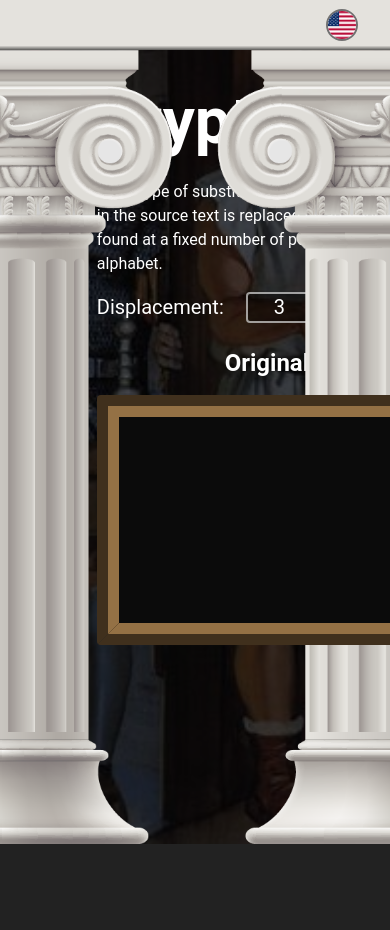
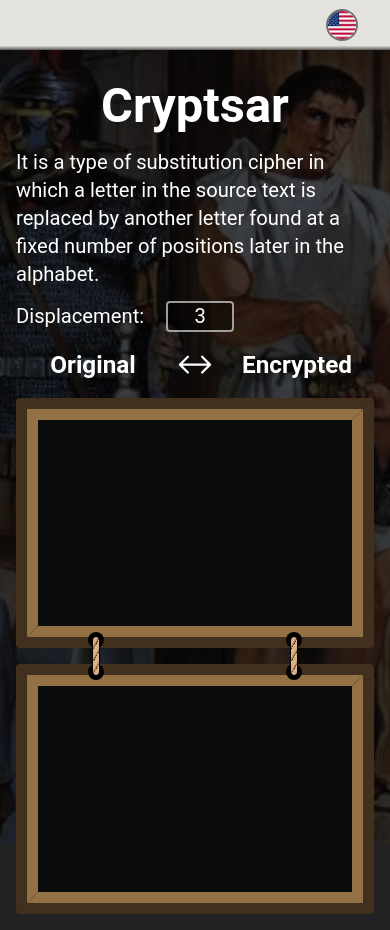
Before and after one commit to Martiks38/cryptsar, a React (Vite) app: page / in a window 390 px wide. Before the commit the page ends 844 px from the top, so only its background shows below. Built offline with nearby package versions, Linux system fonts and the light colour scheme.

Commit message:
styles: hacer diseño movil, tablet y 4k

```diff
--- a/src/App.tsx
+++ b/src/App.tsx
@@ -64,6 +64,7 @@ export default function HomePage() {
         <img src='/column.png' alt='' className='column column_left' />
         <img src='/column.png' alt='' className='column column_right' />
         <div className='containerWidth'>
+          <div className='description'>
             <p id='introduction' className='introduction'>
               {intro}
             </p>
@@ -73,12 +74,14 @@ export default function HomePage() {
                 type='number'
                 name='displacement'
                 id='displacement'
+                className='displacement__input'
                 placeholder='3'
                 min='0'
                 max='27'
                 onChange={changeDisplacement}
                 value={displacementValue}
               />
+            </div>
           </div>
           <Cipher
             displacementValue={displacementValue}
--- a/src/style.css
+++ b/src/style.css
@@ -1,6 +1,6 @@
 :root {
   --max-w-page: 90rem;
-  --max-w-container: 50rem;
+  --max-w-container: 40rem;
   --header-height: 3.125rem;
   --bg-column: #e4e2dd;
   --bg-column-shadow: #000;
@@ -12,7 +12,7 @@
 
 body,
 html {
-  height: 100vh;
+  min-height: 100vh;
   background-color: #222;
   color: #fff;
   font-family: Bookman Old Style, Roboto, Oxygen, 'Open Sans', 'Helvetica Neue', sans-serif;
@@ -20,6 +20,7 @@ html {
 
 .displacement {
   font-size: 1.25rem;
+  font-size: clamp(1.25rem, 1.1rem + 0.6667vw, 1.5rem);
   line-height: 1.75rem;
 }
 
@@ -27,13 +28,13 @@ html {
   margin-right: 1.375rem;
 }
 
-input[type='number'] {
+.displacement__input {
   padding: 0.1em 0;
   width: 6ch;
   background-color: rgb(0 0 0 / 0.4);
+  color: #fff;
   border: solid 2px rgb(255 255 255 / 0.6);
   border-radius: 0.25rem;
-  color: #fff;
   text-align: center;
 }
 
@@ -97,29 +98,31 @@ input[type='number']::-webkit-outer-spin-button {
   position: relative;
   display: flex;
   flex-direction: column;
-  padding: 2.5rem 6.05rem 1.4rem;
+  padding: 2rem 1rem 1rem;
   width: 100%;
-  height: calc(100vh - var(--header-height));
-  overflow: hidden;
+  min-height: calc(100vh - var(--header-height));
+  overflow-x: hidden;
 }
 
 .mainContent__title {
-  margin-top: 0;
-  margin-bottom: 0.4em;
+  margin-top: 0em;
+  margin-bottom: 0.35em;
   text-align: center;
-  font-size: 4rem;
+  font-size: 3rem;
+  font-size: clamp(3rem, 2.4rem + 2.6667vw, 4rem);
   font-weight: 600;
   line-height: 1;
 }
 
 .column {
-  --translate-x: 50%;
+  --translate-x: 65%;
 
   position: absolute;
   top: 0;
+  display: none;
   width: auto;
   height: calc(100vh - var(--header-height));
-  object-fit: cover;
+  object-fit: contain;
 }
 
 .column_left {
@@ -129,11 +132,11 @@ input[type='number']::-webkit-outer-spin-button {
 
 .column_right {
   right: 0;
-  transform: translateX(50%);
+  transform: translateX(var(--translate-x));
 }
 
 .heroImage {
-  position: absolute;
+  position: fixed;
   top: 0;
   left: 0;
   right: 0;
@@ -155,27 +158,33 @@ input[type='number']::-webkit-outer-spin-button {
 }
 
 .introduction {
+  margin-top: 0;
+  margin-bottom: 0.8rem;
   max-width: 40ch;
   width: 100%;
-  font-size: 1rem;
-  line-height: 1.5rem;
+  font-size: 1.25rem;
+  font-size: clamp(1.25rem, 1.1rem + 0.6667vw, 1.5rem);
+  line-height: 1.75rem;
 }
 
 /* Clipboard */
 .clipboardContainer {
+  --position-hole: 20%;
+  --translate: var(--position-hole);
+
   display: flex;
-  flex-direction: row;
+  flex-direction: column;
   gap: 1em;
   justify-content: center;
   align-items: center;
 }
 
 .clipboardContainer.clipboardContainer_reverse {
-  flex-direction: row-reverse;
+  flex-direction: column-reverse;
+  --translate: calc(-1 * var(--position-hole));
 }
 
 .clipboardContainer > div {
-  --position-hole: 20%;
   --size-hole: 1rem;
 
   position: relative;
@@ -196,44 +205,48 @@ input[type='number']::-webkit-outer-spin-button {
   z-index: 1;
 }
 
-.clipboardContainer > div:nth-child(2)::before,
+.clipboardContainer > div:first-child::after,
 .clipboardContainer > div:nth-child(2)::after {
-  left: calc(0.7rem - var(--size-hole) / 2);
-}
-
-.clipboardContainer > div:first-child::before,
-.clipboardContainer > div:first-child::after {
-  right: calc(0.7rem - var(--size-hole) / 2);
-}
-
-.clipboardContainer.clipboardContainer_reverse > div:nth-child(2)::before,
-.clipboardContainer.clipboardContainer_reverse > div:nth-child(2)::after {
-  left: auto;
-  right: calc(0.7rem - var(--size-hole) / 2);
-}
-
-.clipboardContainer.clipboardContainer_reverse > div:first-child::before,
-.clipboardContainer.clipboardContainer_reverse > div:first-child::after {
-  left: calc(0.7rem - var(--size-hole) / 2);
-  right: auto;
+  right: var(--position-hole);
 }
 
 .clipboardContainer > div:first-child::before,
 .clipboardContainer > div:nth-child(2)::before {
-  top: var(--position-hole);
+  left: var(--position-hole);
 }
 
 .clipboardContainer > div:first-child::after,
-.clipboardContainer > div:nth-child(2)::after {
-  bottom: var(--position-hole);
+.clipboardContainer > div:first-child::before {
+  bottom: 0;
+}
+
+.clipboardContainer > div:nth-child(2)::after,
+.clipboardContainer > div:nth-child(2)::before {
+  top: 0;
+}
+
+.clipboardContainer.clipboardContainer_reverse > div:first-child::after,
+.clipboardContainer.clipboardContainer_reverse > div:first-child::before {
+  top: 0;
+  bottom: auto;
+}
+
+.clipboardContainer.clipboardContainer_reverse > div:nth-child(2)::after,
+.clipboardContainer.clipboardContainer_reverse > div:nth-child(2)::before {
+  top: auto;
+  bottom: 0;
 }
 
 .clipboard {
   position: relative;
   padding: 0.85em;
   height: inherit;
+  width: 100%;
+  background-color: #0b0b0b;
+  font-size: 1rem;
+  font-size: clamp(1rem, 0.7rem + 1.3333vw, 1.5rem);
+  line-height: 1.5rem;
   color: rgb(255 255 255 / 0.85);
-  background-color: #0b0b0b;
   border-width: 1.4rem;
   border-color: #947145;
   border-style: groove ridge ridge groove;
@@ -246,12 +259,13 @@ input[type='number']::-webkit-outer-spin-button {
   display: flex;
   flex-direction: column;
   max-width: var(--max-w-container);
-  max-height: 480px;
+  width: 100%;
   margin: 0 auto;
 }
 
-.containerWidth > p {
-  margin-top: 0;
+.description {
+  margin: 0 auto;
+  width: fit-content;
 }
 
 .containerWidth > section {
@@ -260,7 +274,8 @@ input[type='number']::-webkit-outer-spin-button {
 
 .rope {
   --rope-height: 0.5rem;
-  --translateX: 70%;
+  --translate-rope: calc(100% + 0.375rem);
+  --rotate-rope: rotate(90deg);
 
   position: absolute;
   margin: 0 auto;
@@ -281,29 +296,33 @@ input[type='number']::-webkit-outer-spin-button {
 }
 
 .rope.rope_reverse {
-  --translateX: -70%;
+  --rotate-rope: rotate(-90deg);
 }
 
 .rope.rope__top {
-  top: calc(var(--position-hole) + calc(var(--size-hole) / 4));
-  right: 0;
-  transform: translateX(var(--translateX));
+  left: calc(var(--position-hole) + 0.5rem);
+  bottom: calc(var(--position-hole) + calc(var(--size-hole) / 4));
+  transform-origin: 0 50%;
+  transform: var(--rotate-rope) translateX(var(--translate-rope));
 }
 
 .rope.rope__bottom {
-  bottom: calc(var(--position-hole) + calc(var(--size-hole) / 4));
-  left: 0;
-  transform: translateX(calc(-1 * var(--translateX)));
+  right: calc(var(--position-hole) + 0.5rem);
+  top: calc(var(--position-hole) + calc(var(--size-hole) / 4));
+  transform-origin: 100% 50%;
+  transform: var(--rotate-rope) translateX(calc(-1 * var(--translate-rope)));
 }
 
 .rope.rope__top.rope_reverse {
-  left: 0;
-  right: auto;
+  top: calc(var(--position-hole) + calc(var(--size-hole) / 4));
+  bottom: auto;
+  transform: var(--rotate-rope) translateX(calc(var(--translate-rope)));
 }
 
 .rope.rope__bottom.rope_reverse {
-  left: auto;
-  right: 0;
+  top: auto;
+  bottom: calc(var(--position-hole) + calc(var(--size-hole) / 4));
+  transform: var(--rotate-rope) translateX(calc(-1 * var(--translate-rope)));
 }
 
 .action {
@@ -311,8 +330,7 @@ input[type='number']::-webkit-outer-spin-button {
   flex-direction: row;
   align-items: center;
   justify-content: space-evenly;
-  margin-top: 1.2rem;
-  margin-bottom: 0.6rem;
+  margin: 0.8rem 0;
 }
 
 .action.action_rowReverse {
@@ -320,8 +338,12 @@ input[type='number']::-webkit-outer-spin-button {
 }
 
 .action > h2 {
-  margin: 0.2em 0;
-  flex-basis: 8.75rem;
+  margin: 0;
+  flex-basis: 11.25rem;
+  flex-shrink: 1;
+  font-size: 1.5rem;
+  font-size: clamp(1.5rem, 1.275rem + 1vw, 1.875rem);
+  line-height: 2rem;
   text-align: center;
 }
 
@@ -336,10 +358,160 @@ input[type='number']::-webkit-outer-spin-button {
 }
 
 .action__arrowBoth {
-  --size-arrow: 2.5rem;
+  --size-arrow: 2.25em;
 
   width: var(--size-arrow);
   height: var(--size-arrow);
+}
+
+@media (min-width: 48.75rem) {
+  .description {
+    width: auto;
+    margin: 0;
+  }
+
+  .column {
+    display: block;
+  }
+
+  .mainContent {
+    padding: 2rem 6.05rem 1rem;
+  }
+
+  .mainContent__title {
+    margin-top: 0.5em;
+    margin-bottom: 1.4em;
+  }
+}
+
+@media (min-width: 64rem) {
+  .mainContent__title {
+    margin-top: 0;
+    margin-bottom: 0.35em;
+  }
+
+  .clipboardContainer > div:first-child::after {
+    top: var(--position-hole);
+    right: calc(0.7rem - var(--size-hole) / 2);
+  }
+
+  .clipboardContainer > div:first-child::before {
+    bottom: var(--position-hole);
+    right: calc(0.7rem - var(--size-hole) / 2);
+    left: auto;
+  }
+
+  .clipboardContainer > div:nth-child(2)::before {
+    top: var(--position-hole);
+    left: calc(0.7rem - var(--size-hole) / 2);
+  }
+
+  .clipboardContainer > div:nth-child(2)::after {
+    top: auto;
+    bottom: var(--position-hole);
+    left: calc(0.7rem - var(--size-hole) / 2);
+  }
+
+  .clipboardContainer.clipboardContainer_reverse > div:first-child::after {
+    top: var(--position-hole);
+    left: calc(0.7rem - var(--size-hole) / 2);
+    right: auto;
+  }
+
+  .clipboardContainer.clipboardContainer_reverse > div:first-child::before {
+    top: auto;
+    bottom: var(--position-hole);
+    left: calc(0.7rem - var(--size-hole) / 2);
+    right: auto;
+  }
+
+  .clipboardContainer.clipboardContainer_reverse > div:nth-child(2)::after {
+    top: auto;
+    bottom: var(--position-hole);
+    right: calc(0.7rem - var(--size-hole) / 2);
+    left: auto;
+  }
+
+  .clipboardContainer.clipboardContainer_reverse > div:nth-child(2)::before {
+    top: var(--position-hole);
+    right: calc(0.7rem - var(--size-hole) / 2);
+    left: auto;
+  }
+
+  .clipboardContainer {
+    flex-direction: row;
+  }
+
+  .clipboardContainer.clipboardContainer_reverse {
+    flex-direction: row-reverse;
+  }
+
+  .rope {
+    --translate-rope: 70%;
+  }
+
+  .rope.rope_reverse {
+    --translate-rope: -70%;
+  }
+
+  .rope.rope__top {
+    top: calc(var(--position-hole) + calc(var(--size-hole) / 4));
+    right: 0;
+    left: auto;
+    transform: translateX(var(--translate-rope));
+  }
+
+  .rope.rope__bottom {
+    top: auto;
+    bottom: calc(var(--position-hole) + calc(var(--size-hole) / 4));
+    left: 0;
+    right: auto;
+    transform: translateX(calc(-1 * var(--translate-rope)));
+  }
+
+  .rope.rope__top.rope_reverse {
+    left: 0;
+    right: auto;
+    transform: translateX(var(--translate-rope));
+  }
+
+  .rope.rope__bottom.rope_reverse {
+    left: auto;
+    right: 0;
+    transform: translateX(calc(-1 * var(--translate-rope)));
+  }
+}
+
+@media (max-width: 65.5rem) {
+  .column {
+    height: 100%;
+  }
+}
+
+@media (min-width: 70rem) {
+  :root {
+    --max-w-container: 50rem;
+  }
+
+  .column {
+    --translate-x: 50%;
+  }
+}
+
+@media (min-width: 88.75rem) {
+  .containerWidth {
+    max-width: 60rem;
+  }
+
+  .clipboard,
+  .displacement,
+  .introduction {
+    line-height: 2rem;
+  }
+
+  .action > h2 {
+    line-height: 2.25rem;
+  }
 }
 
 @media (hover: none) {
```
Lines whose indentation alone changed are shown as unchanged.
